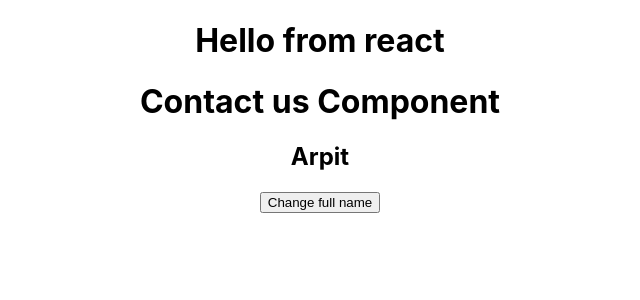
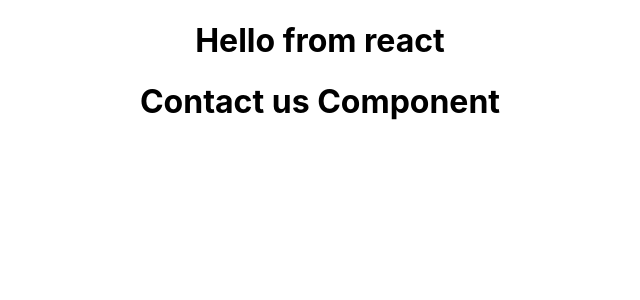
Before and after one commit to arpit3210/Just_for_Learning_react, a React (Create React App) app: page / in a window 1280 px wide. Shown: the top 300 px of the page, without its empty margins (320-960 px from the left). Built offline with nearby package versions, Linux system fonts and the light colour scheme.

Commit message:
stated with Event..........

```diff
--- a/src/App.js
+++ b/src/App.js
@@ -1,4 +1,4 @@
-import React,{useState} from 'react'
+// import React,{useState} from 'react'
 import './App.css';
 // import About from './About'
 
@@ -7,17 +7,20 @@ function App() {
   // let data ="Use of state"
 
 
-  const [Name, setName]= useState("Arpit")
+  // const [Name, setName]= useState("Arpit")
   return (
     <div className="App">
       <h1>Hello from react</h1>
       {/* <About   Name={Name}/> */}
 
        {/* <h1>{data}</h1> */}
-      <Contact  Name={Name}/>
+      {/* <Contact  Name={Name}/> */}
+
+      <Contact />
 
 
-      <button onClick={()=>{setName("Arpit Singh") }}>Change full name</button>
+
+      {/* <button onClick={()=>{setName("Arpit Singh") }}>Change full name</button> */}
     </div>
   );
 }
--- a/src/Contact.js
+++ b/src/Contact.js
@@ -1,5 +1,6 @@
 // import React,{useEffect,useState} from 'react'
-import React, { useEffect } from 'react'
+// import React, { useEffect } from 'react'
+import React from "react";
 function Contact(props)
 {
     // const [Name,SetName]=useState("Arpit");
@@ -11,12 +12,12 @@ function Contact(props)
 
 
     // Using Hooks with Props
-     useEffect(()=>{
-        console.warn("Props check1 with Name",props.Name);
-     });
-     useEffect(()=>{
-        console.warn("Props check2 with Name",props.Name);
-     }, [props.Name]);
+    //  useEffect(()=>{
+    //     console.warn("Props check1 with Name",props.Name);
+    //  });
+    //  useEffect(()=>{
+    //     console.warn("Props check2 with Name",props.Name);
+    //  }, [props.Name]);
     return(
 
         <div>
@@ -30,7 +31,7 @@ function Contact(props)
 
             {/* // Using Props in functionbal Component , For this we have to define with function  */}
 
-       <h2>{props.Name}</h2>
+       {/* <h2>{props.Name}</h2> */}
 
         </div>
     );
```
